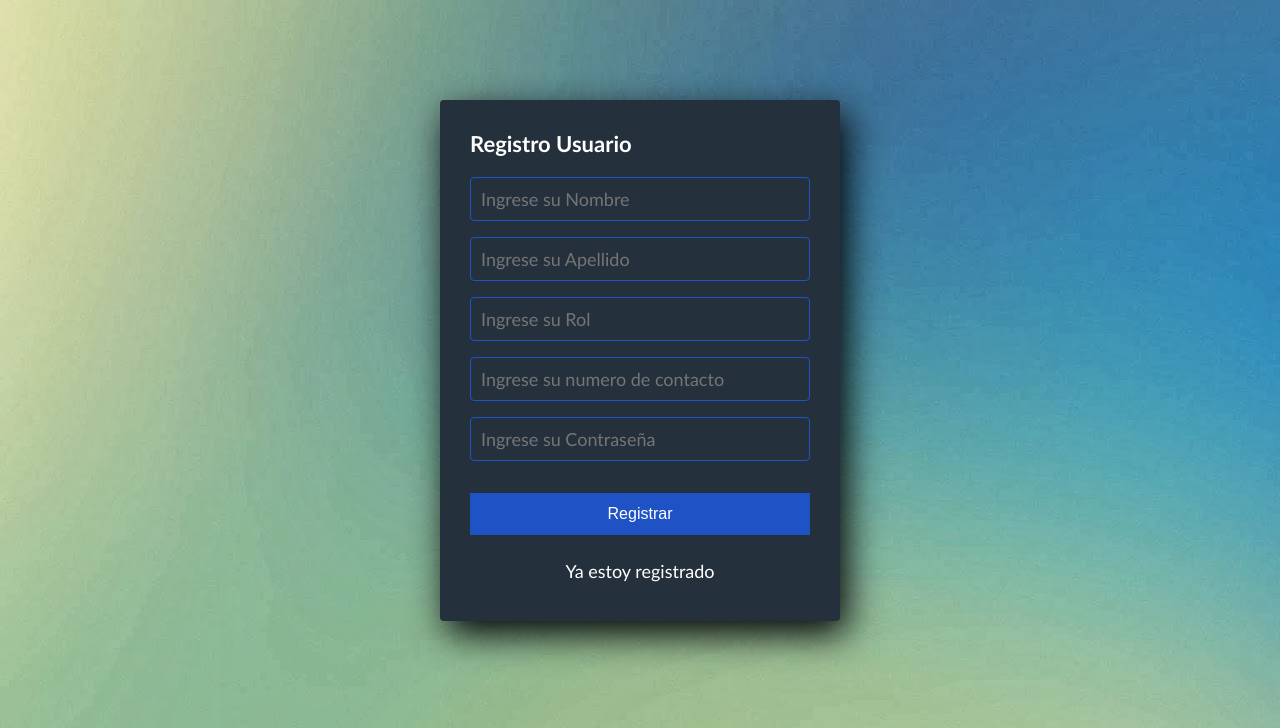
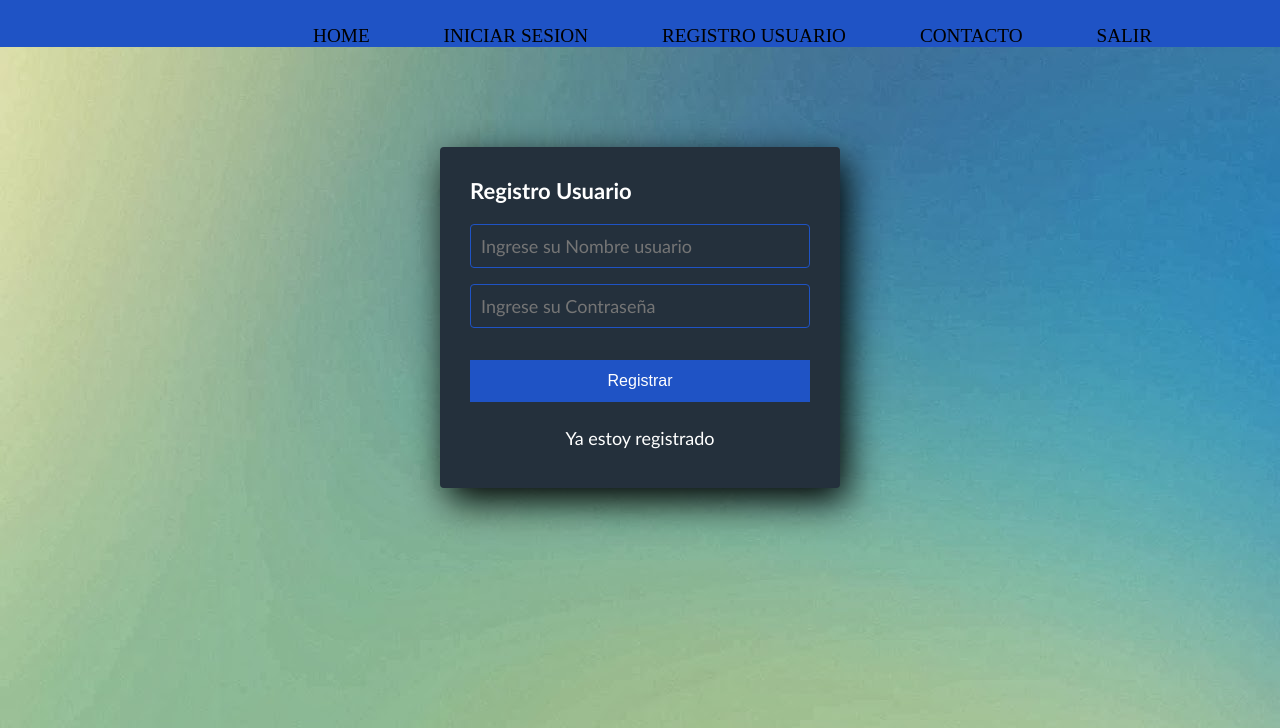
Before and after one commit to crowignis/portafolio, a Django app: page /registro1/ in a window 1280 px wide. Shown: the top 728 px of the page. Run offline with Django 3.2, Linux system fonts and the light colour scheme.

Commit message:
version con mas css y vistas, formularios en proceso

```diff
--- a/Portafolio/settings.py
+++ b/Portafolio/settings.py
@@ -112,7 +112,7 @@ AUTH_PASSWORD_VALIDATORS = [
 # Internationalization
 # https://docs.djangoproject.com/en/3.2/topics/i18n/
 
-LANGUAGE_CODE = 'en-us'
+LANGUAGE_CODE = 'es'
 
 TIME_ZONE = 'UTC'
 
--- a/app/models.py
+++ b/app/models.py
@@ -6,6 +6,7 @@
 #   * Remove `managed = False` lines if you wish to allow Django to create, modify, and delete the table
 # Feel free to rename the models, but don't rename db_table values or field names.
 from django.db import models
+
 
 
 class Administrador(models.Model):
--- a/app/static/app/css/style.css
+++ b/app/static/app/css/style.css
@@ -2,6 +2,50 @@
   margin: 0;
   padding: 0;
   box-sizing: border-box;
+}
+
+.container {
+
+  width: 80%;
+  margin: 0 auto;
+}
+
+
+header {
+  background: #1f53c5;
+}
+
+header::after {
+  content: '';
+  display: table;
+  clear: both;
+}
+
+nav {
+  float: right;
+}
+
+nav ul {
+
+  margin: 0;
+  padding: 0;
+  list-style: none;
+
+}
+
+nav li{
+
+  display: inline-block;
+  margin-left: 70px ;
+  padding-top: 25px;
+}
+
+nav a{
+color: black;
+text-decoration: black;
+text-transform: uppercase;
+font-size: larger;
+
 }
 
 body {
--- a/app/templates/app/base.html
+++ b/app/templates/app/base.html
@@ -1,22 +1,57 @@
+{% load static %}
+
 <!DOCTYPE html>
 <html lang="en">
 <head>
     <meta charset="UTF-8">
+    <meta http-equiv="X-UA-Compatible" content="IE=edge">
     <meta name="viewport" content="width=device-width, initial-scale=1.0">
-    <meta http-equiv="X-UA-Compatible" content="ie=edge">
-    <title>{% block title %}{% endblock %}</title>
+    <title>app</title>
+
+
+    <link rel="stylesheet" href="{% static 'app\css\style.css' %}">
+
 
 </head>
 <body>
-    <h1>Mi Web Personal</h1>
-    <ul>
-        <li><a href="{% url 'home' %}">Portada</a></li>
-        <li><a href="{% url 'inicio' %}">Acerca de</a></li>
-        <li><a href="{% url 'portfolio' %}">Portafolio</a></li>
-        <li><a href="{% url 'contact' %}">Contacto</a></li>
-    </ul>
 
-    {% block content %}{% endblock %}
+<header>
+    <div class="container">
+
+        <nav>
+            <ul>
+
+                <li><a href="{% url 'home' %}">Home</a></li>
+                <li><a href="{% url 'inicio' %}">Iniciar sesion</a></li>
+                <li><a href="{% url 'registro1' %}">Registro usuario</a></li>
+                <li><a href="#">Contacto</a></li>
+                <li><a href="{% url 'home' %}">salir</a></li>
+            </ul>
+
+
+        </nav>
+
+
+
+    </div>
+
+
+</header>
+
+<div id= "contenido">
+
+
+
+    {% block contenido %}
+
+    {% endblock %}
+
+
+
+
+</div>
+
+
 
 </body>
 </html>
--- a/app/templates/app/registro1.html
+++ b/app/templates/app/registro1.html
@@ -1,20 +1,19 @@
-{% load static %}
+{% extends 'app/base.html' %}
+
+{% block contenido %}
 <!DOCTYPE html>
-<html lang="en">
+<html lang="es">
 <head>
   <meta charset="UTF-8">
   <meta name="viewport" content="width=device-width, initial-scale=1.0">
   <meta http-equiv="X-UA-Compatible" content="ie=edge">
-  <link rel="stylesheet" href="{% static 'app\css\style.css' %}">
+
   <title>Registro Usuario</title>
 </head>
 <body>
   <section class="form-register">
     <h4>Registro Usuario</h4>
-    <input class="controls" type="text" name="nombres" id="nombres" placeholder="Ingrese su Nombre">
-    <input class="controls" type="text" name="apellidos" id="apellidos" placeholder="Ingrese su Apellido">
-    <input class="controls" type="text" name="Rol Usuario" id="idrol" placeholder="Ingrese su Rol">
-    <input class="controls" type="number" name="numero telefono" id="phone" placeholder="Ingrese su numero de contacto">
+    <input class="controls" type="text" name="nombres" id="nombres" placeholder="Ingrese su Nombre usuario">
     <input class="controls" type="password" name="password" id="password" placeholder="Ingrese su Contraseña">
 
     <input class="botons" type="submit" value="Registrar">
@@ -24,3 +23,5 @@
 
 </body>
 </html>
+
+{% endblock %}
--- a/app/urls.py
+++ b/app/urls.py
@@ -1,7 +1,7 @@
 # direcciones de nuetra aplicacion
 
 from django.urls import path
-from .views import home, inicio, registro1
+from .views import home, inicio, registro1, proveedor_view
 
 
 
@@ -9,6 +9,8 @@ urlpatterns = [
     path('', home, name="home"),
     path('inicio/', inicio, name="inicio"),
     path('registro1/', registro1, name="registro1"),
+    path('proveedor/', proveedor_view, name= "proveedor"),
+
 
 
 
--- a/app/views.py
+++ b/app/views.py
@@ -1,4 +1,8 @@
-from django.shortcuts import render
+
+from django.shortcuts import render, redirect
+from django.http import HttpResponse
+from .forms import ProveedorForm
+
 
 # Create your views here.
 
@@ -11,3 +15,14 @@ def inicio(request):
 
 def registro1(request):
     return render(request, 'app/registro1.html')
+
+def proveedor_view(request):
+    if request.method == 'POST':
+        form = ProveedorForm(request.POST)
+        if form.is_valid():
+            form.save()
+        return redirect('home')
+    else:
+        form = ProveedorForm()
+
+    return render(request,'app/proveedor.html', {'form':form})
```
Also changed, not shown: app/forms.py (added, +22 -0 lines), app/templates/app/home.html (+7 -1 lines), app/templates/app/inicio.html (+9 -2 lines), app/templates/app/proveedor.html (added, +19 -0 lines).
